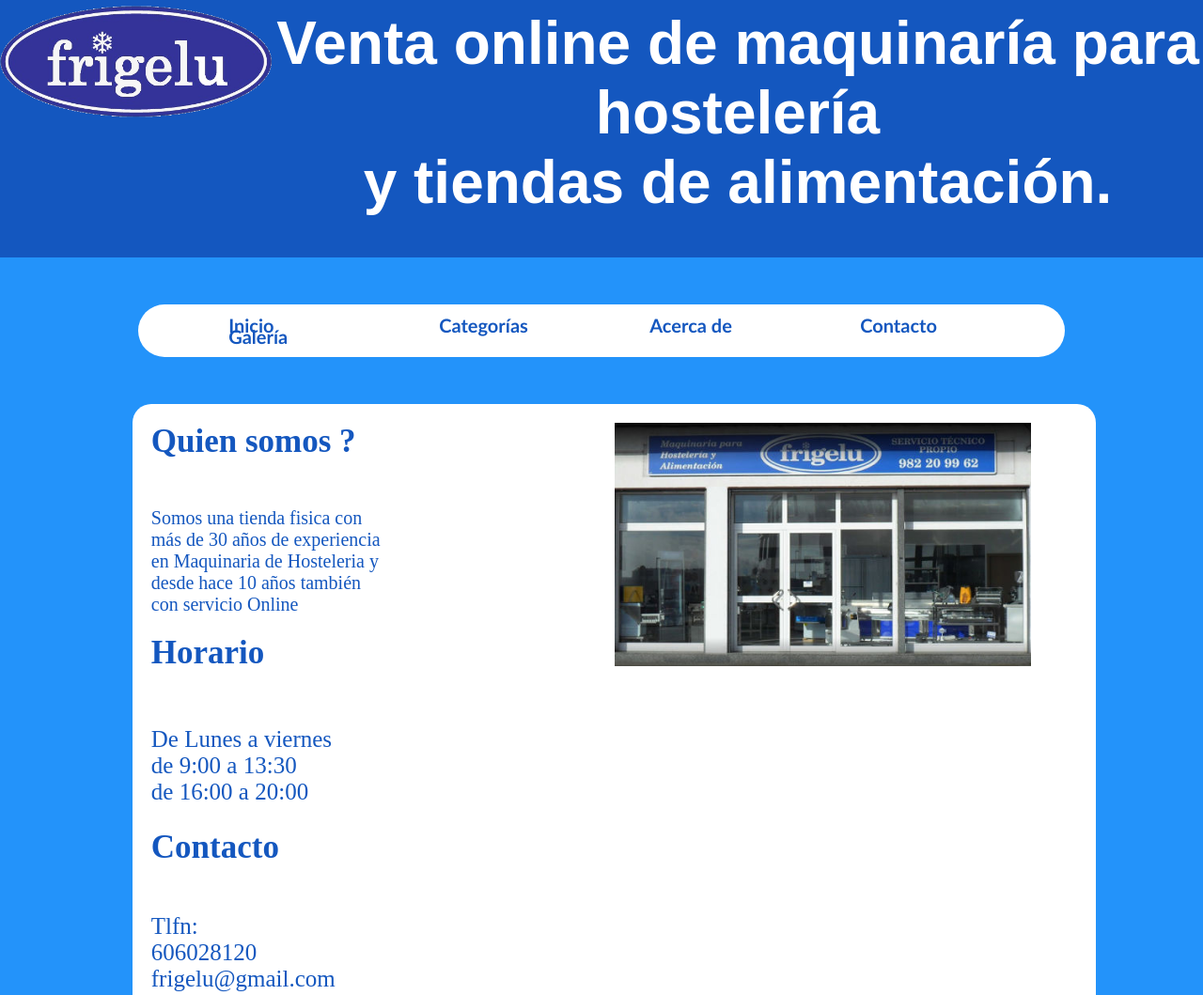
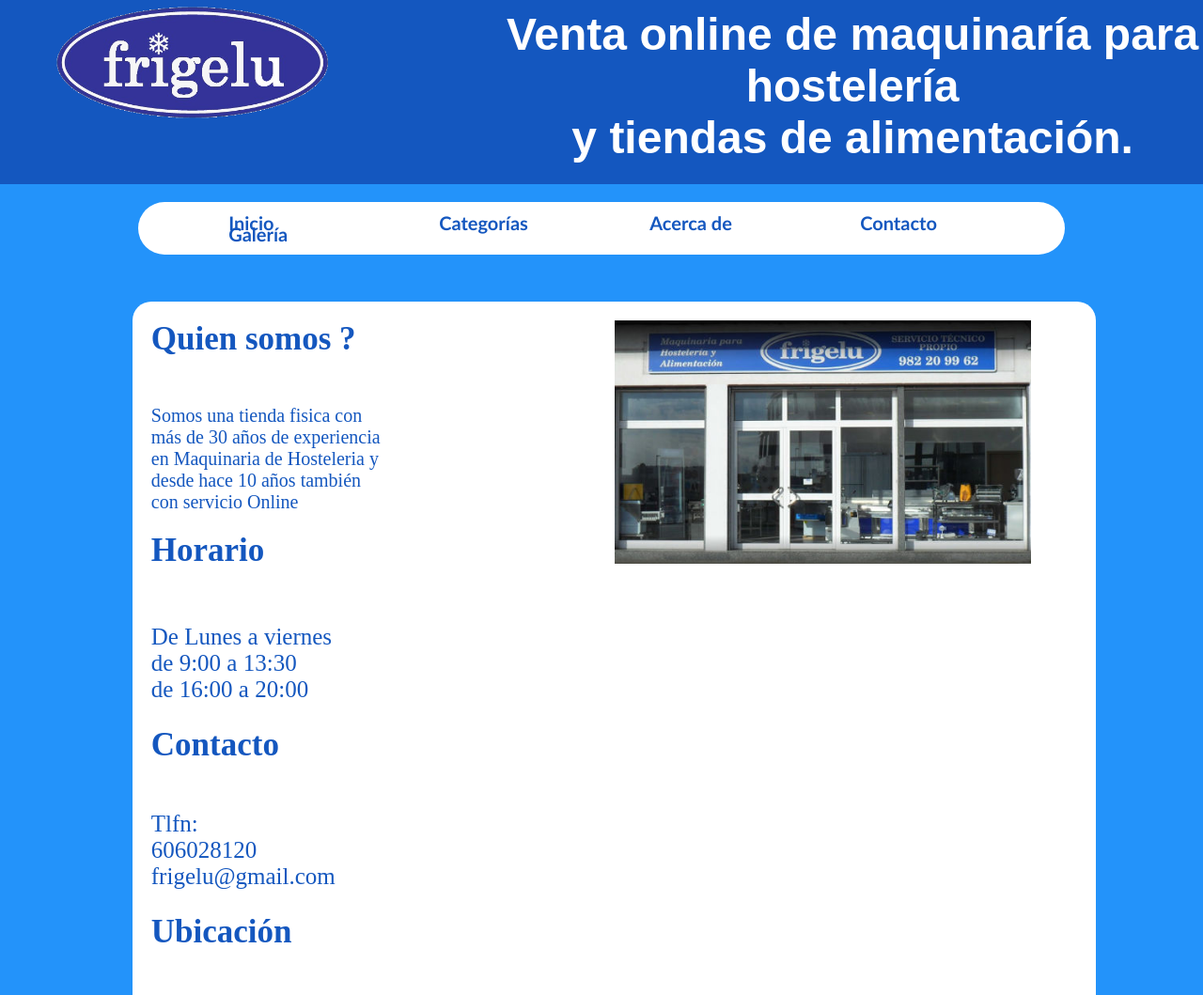
Before and after one commit to PabloValcarce/Proyecto_Ciclo, a PHP site: page / in a window 1280 px wide. Shown: the top 1059 px of the page at 94% size. Run offline with PHP 8.4, Linux system fonts and the light colour scheme.

Commit message:
cambios header

```diff
--- a/CSS/Hoja_de_estilos.css
+++ b/CSS/Hoja_de_estilos.css
@@ -13,22 +13,38 @@
     align-items: center;
     justify-content: center;
 }
+/*Cabeza*/
 header{
-    margin-top: -34px;
+    margin-top: -1%;
     background-color:#1457BF ;
-    min-height: 175px;
+    min-height: 15%;
     font-family: "fortum";
     width: 100%;
-    margin-bottom:50px;
+    margin-bottom:1.5%;
     display:flex;
     justify-content: center;
     justify-content: space-around;
 }
-header>a{
-    color:white;
-    margin-top:40px;
+#presentacion{
+    font-size: 1.5rem;
+    text-align:center;
+    font-family: Arial, Helvetica, sans-serif;
+    height: auto;
 
-
+}
+#presentacion h1{
+    padding-top: 2.5%;
+    padding-bottom: 2.5%;
+    padding-left: 15%;
+    margin:0;
+}
+#logo{
+    height: auto;
+    width: 35%;
+}
+#logo img{
+    padding-top: 5%;
+    padding-left: 15%;
 }
 iframe{
     width: 75vw;
@@ -58,12 +74,7 @@
     width: 50%;
     font-size: 1.25em;
 }
-#presentacion{
-    font-size: 4em;
-    text-align:center;
-    font-family: Arial, Helvetica, sans-serif;
 
-}
 /*NAV*/
 #nav_principal{
     font-weight: bolder;
@@ -237,40 +248,6 @@
             transform:translateX(-150%);
             transition:0.5s;
           }
-
-
-
-
-
-
-
-
-
-
-
-
-
-
-
-
-
-
-
-
-
-
-
-
-
-
-
-
-
-
-
-
-
-
 section{
             margin-left: 11%;
             margin-right: 11%;
--- a/Index.html
+++ b/Index.html
@@ -10,8 +10,12 @@
  <body>
 
         <header>
+			<div id="logo">
             <a href="index.html"><img src="./Imagenes/Cabecera/FRIGELU_Transparente_Grande.png" height="120px"width="290px"/></a>
-            <h1 id="presentacion">Venta online de maquinaría para hostelería </br>y tiendas de alimentación.</h1>
+			</div>
+			<div id="presentacion">
+            <h1>Venta online de maquinaría para hostelería </br>y tiendas de alimentación.</h1>
+			</div>
 		</header>
 		<nav id="nav_principal">
 			<ul class="nav">
@@ -72,7 +76,6 @@
 			<article id="pagina_principal">
 				<div id="one"><h1 class="h1">Quien somos ?</h1>
 				<p>Somos una tienda fisica con más de 30 años de experiencia en Maquinaria de Hosteleria y desde hace 10 años también con servicio Online</p>
-				<div id="fachero"></div>
 				<h1 class="h1">Horario</h1>
 				<div id="horario"><p></br>De Lunes a viernes</br>de 9:00 a 13:30</br>de 16:00 a 20:00</p></div>
 				<h1 class="h1">Contacto</h1>
```
